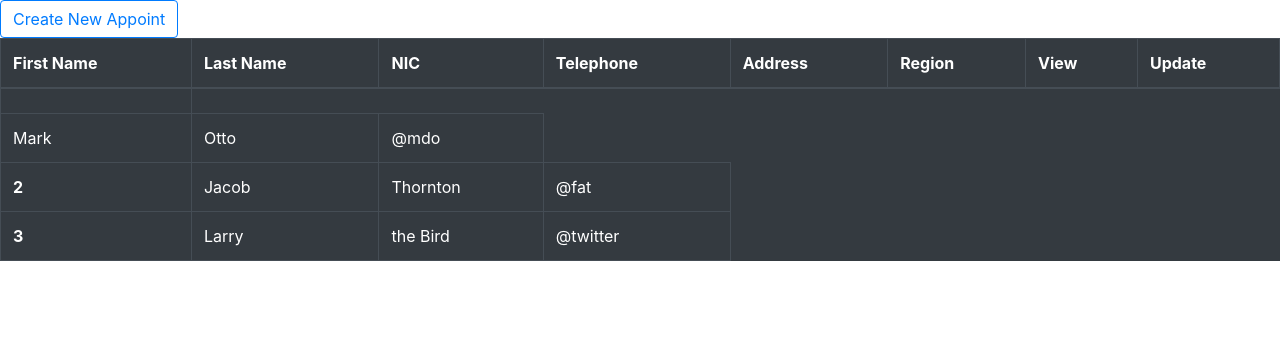
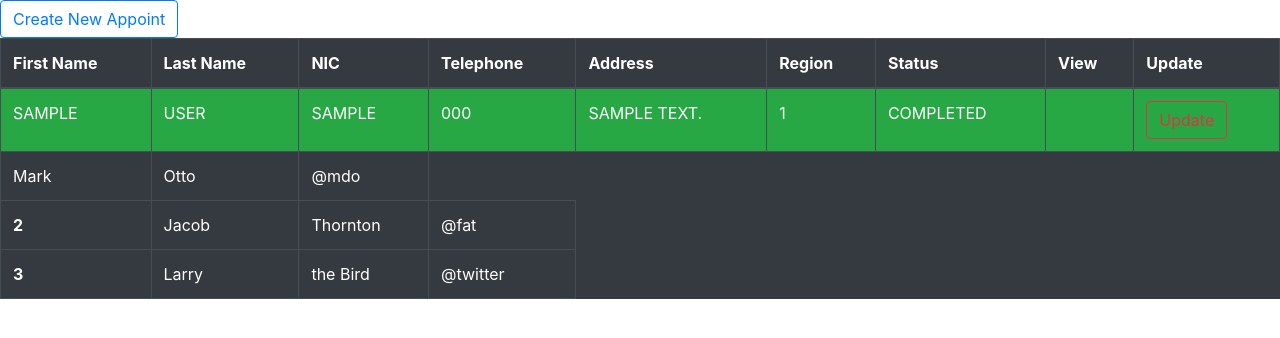
Before and after one commit to wendinho33/Appoint, a Django app: page /appoint/ in a window 1280 px wide. Shown: the top 338 px of the page. Run offline with Django 3.2, Linux system fonts and the light colour scheme; a user stored in the database is signed in; tables that the repository leaves empty hold one stand-in row (values such as "Sample post"); some libraries are stand-ins or nearby versions.

Commit message:
update ui to v2 , add colors to distinguish status

```diff
--- a/meeting/urls.py
+++ b/meeting/urls.py
@@ -1,8 +1,9 @@
 from django.urls import path
-from meeting.views import AppointList, AppointCreate
+from meeting.views import AppointList, AppointCreate, AppointUpdate
 
 urlpatterns = [
     path('', AppointList.as_view(), name='meeting-list'),
     path('create/', AppointCreate.as_view(), name='meeting-create'),
+    path('<slug:slug>/edit/', AppointUpdate.as_view(), name='meeting-update'),
 
 ]
--- a/templates/meeting/index.html
+++ b/templates/meeting/index.html
@@ -16,6 +16,7 @@ Appointments
       <th scope="col">Telephone</th>
       <th scope="col">Address</th>
       <th scope="col">Region</th>
+      <th scope="col">Status</th>
       <th scope="col">View</th>
       <th scope="col">Update</th>
 
@@ -24,26 +25,60 @@ Appointments
   <tbody>
   {% for meeting in meetings %}
       {% if meeting.status == "pending" %}
-      <tr>
+          <tr class="bg-info">
           <td>{{ meeting.first_Name|upper }}</td>
           <td>{{ meeting.last_Name|upper}}</td>
           <td>{{ meeting.NIC|upper }}</td>
           <td>{{ meeting.telephone|upper }}</td>
           <td>{{ meeting.address|upper }}</td>
           <td>{{ meeting.address.region|upper }}</td>
-
+          <td>{{ meeting.status|upper }}</td>
+          <td></td>
+          <td><button class=" meeting_update btn btn-outline-danger" data-id="{% url 'meeting-update' meeting.slug %}">Update</button></td>
+        {% endif %}
+  </tr>
+      {% if meeting.status == "completed" %}
+          <tr class="bg-success">
+          <td>{{ meeting.first_Name|upper }}</td>
+          <td>{{ meeting.last_Name|upper}}</td>
+          <td>{{ meeting.NIC|upper }}</td>
+          <td>{{ meeting.telephone|upper }}</td>
+          <td>{{ meeting.address|upper }}</td>
+          <td>{{ meeting.address.region|upper }}</td>
+          <td>{{ meeting.status|upper }}</td>
+          <td></td>
+          <td><button class=" meeting_update btn btn-outline-danger" data-id="{% url 'meeting-update' meeting.slug %}">Update</button></td>
       {% endif %}
+  </tr>
+      {% if meeting.status == "important" %}
+          <tr class="bg-warning">
+          <td>{{ meeting.first_Name|upper }}</td>
+          <td>{{ meeting.last_Name|upper}}</td>
+          <td>{{ meeting.NIC|upper }}</td>
+          <td>{{ meeting.telephone|upper }}</td>
+          <td>{{ meeting.address|upper }}</td>
+          <td>{{ meeting.address.region|upper }}</td>
+          <td>{{ meeting.status|upper }}</td>
+          <td></td>
+          <td><button class=" meeting_update btn btn-outline-danger" data-id="{% url 'meeting-update' meeting.slug %}">Update</button></td>
+      {% endif %}
+  </tr>
+{% if meeting.status == "follow up" %}
+          <tr class="bg-secondary">
+          <td>{{ meeting.first_Name|upper }}</td>
+          <td>{{ meeting.last_Name|upper}}</td>
+          <td>{{ meeting.NIC|upper }}</td>
+          <td>{{ meeting.telephone|upper }}</td>
+          <td>{{ meeting.address|upper }}</td>
+          <td>{{ meeting.address.region|upper }}</td>
+          <td>{{ meeting.status|upper }}</td>
+          <td></td>
+          <td><button class=" meeting_update btn btn-outline-danger." data-id="{% url 'meeting-update' meeting.slug %}">Update</button></td>
+{% endif %}
+  </tr>
 
 
 
-
-
-
-
-  </tr>
-      <tr>
-      <td></td>
-      </tr>
   {% endfor %}
 
     <tr>
@@ -74,6 +109,10 @@ Appointments
     $(document).ready(function(){
         $(".create_appoint").modalForm({formURL: "{% url 'meeting-create' %}"});
 
+        $(".meeting_update").each(function () {
+            $(this).modalForm({formURL: $(this).data('id')});
+        });
+
     })
 </script>
 {% endblock %}
```
